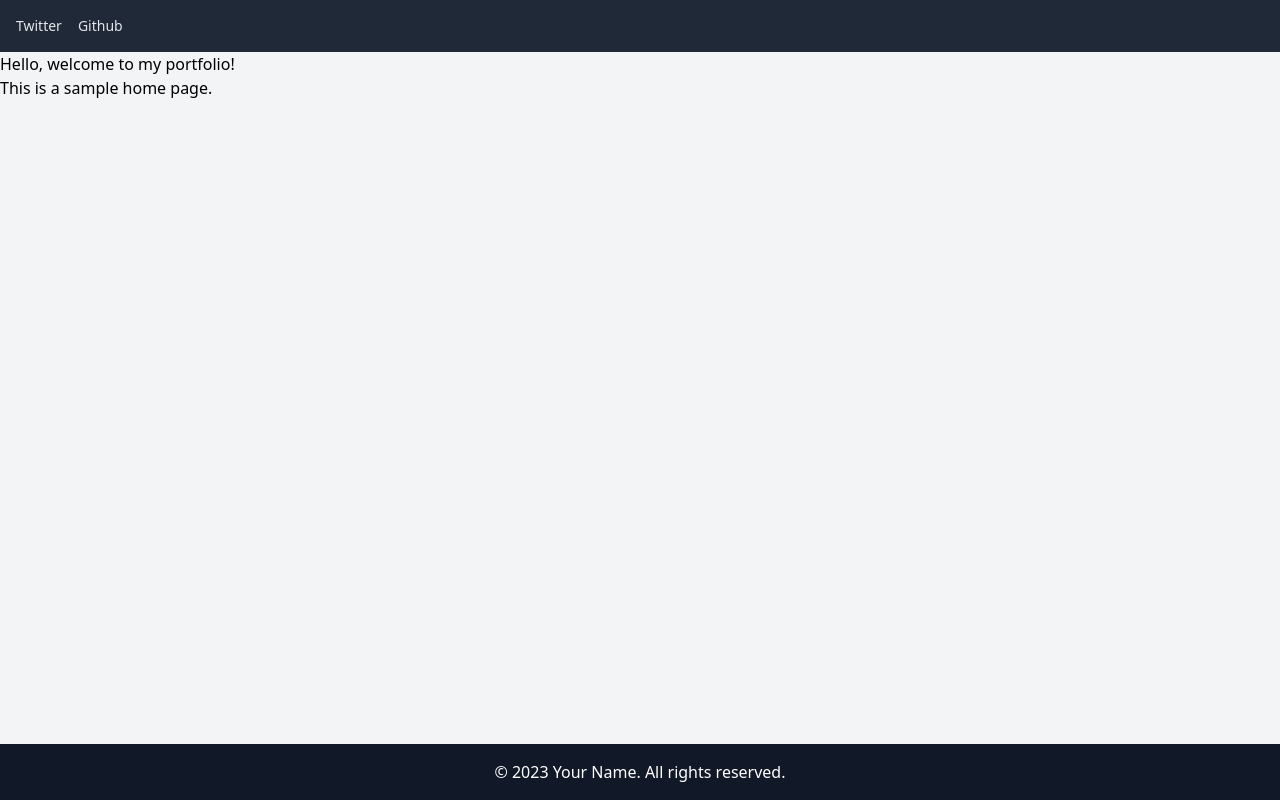
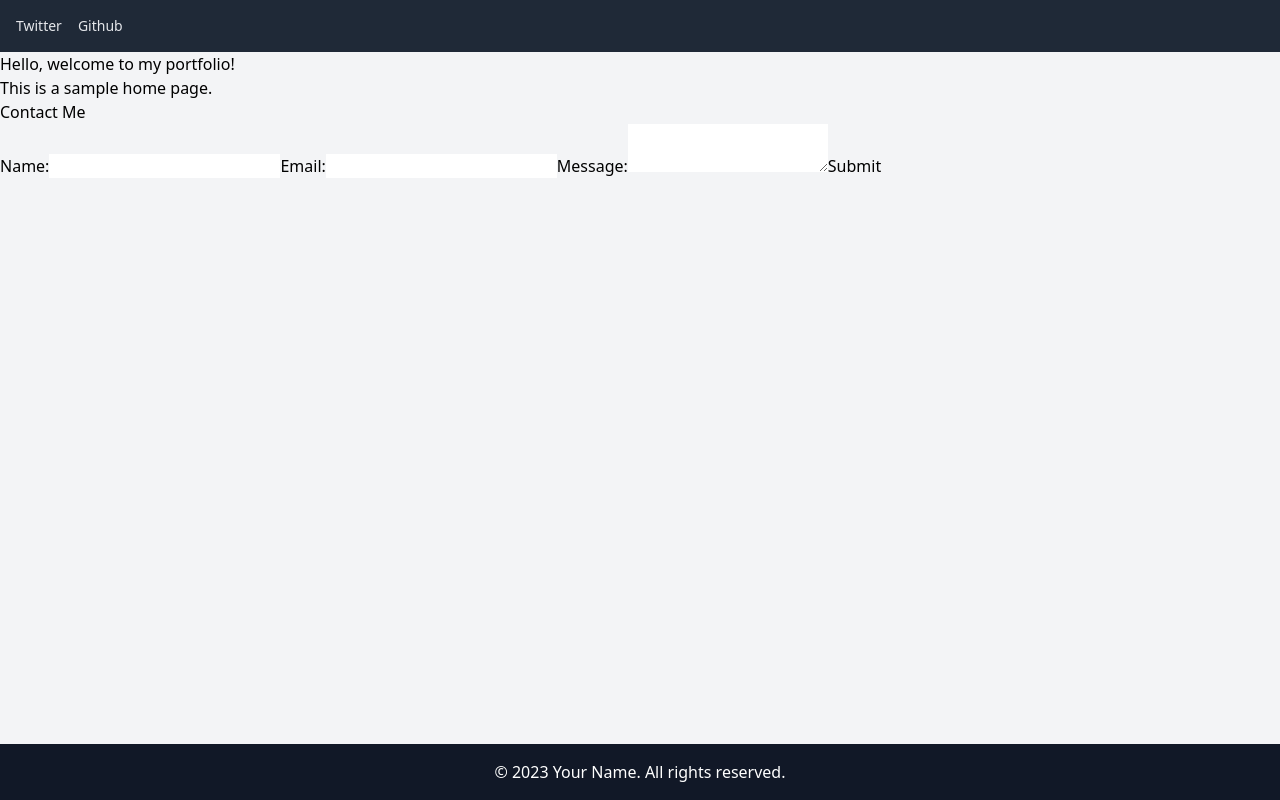
Before and after one commit to RGBlife/TechJourney, a Gatsby site: page / in a window 1280 px wide. Built offline with nearby package versions, Linux system fonts and the light colour scheme; Gatsby itself is replaced by a stand-in of ours.

Commit message:
Added Contact Component

```diff
--- a/src/pages/index.tsx
+++ b/src/pages/index.tsx
@@ -1,5 +1,6 @@
 import * as React from "react";
 import { Layout } from "../components/Layout";
+import Contact from "../components/contact";
 
 const IndexPage = () => {
   return (
@@ -7,6 +8,7 @@ const IndexPage = () => {
       {/* Your page content goes here */}
       <h1>Hello, welcome to my portfolio!</h1>
       <p>This is a sample home page.</p>
+      <Contact />
     </Layout>
   );
 };
```
Also changed, not shown: src/components/Contact.tsx (renamed from src/pages/contact.tsx).
